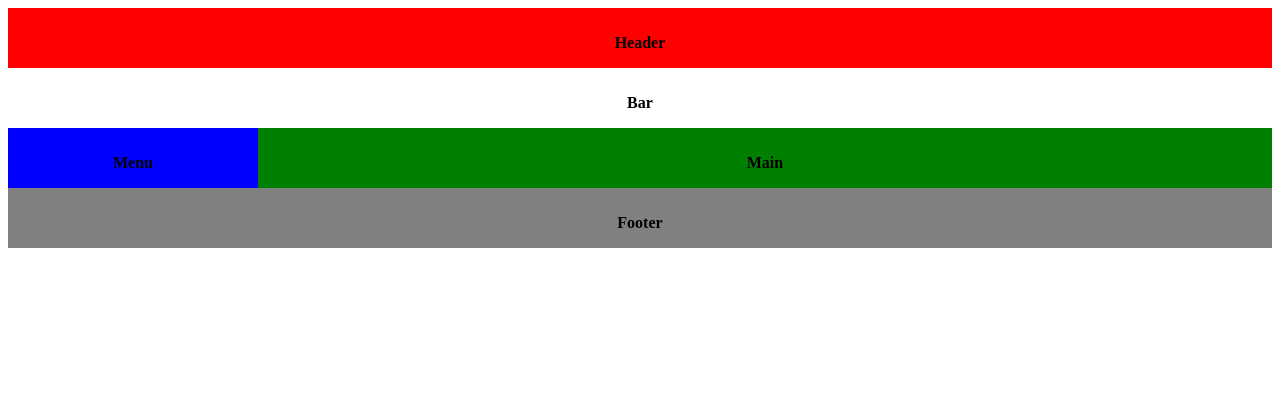
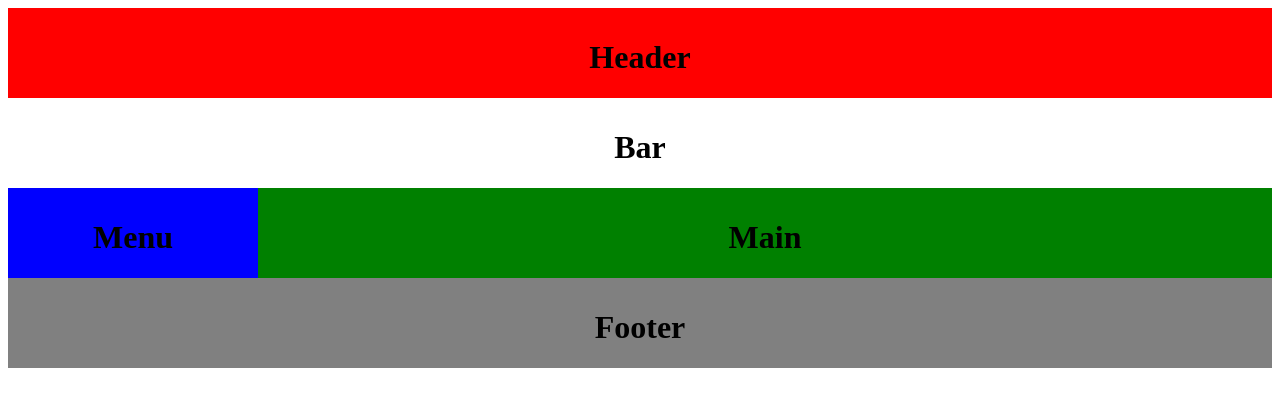
Before and after one commit to DuyNgoc2308/DemoFlex, a plain HTML site: page StandardTemplate/htmlAndCss/gridTemplate.html in a window 1280 px wide. Drawn offline with Linux system fonts and the light colour scheme.

Commit message:
Update gridTemplate.html

```diff
--- a/StandardTemplate/htmlAndCss/gridTemplate.html
+++ b/StandardTemplate/htmlAndCss/gridTemplate.html
@@ -7,19 +7,19 @@
 <body>
 <div class="grid-container">
 	<div class="header">
-		<p><b>Header</b></p>
+		<p><h1>Header</h1></p>
 	</div>
 	<div class="bar">
-		<p><b>Bar</b></p>
+		<p><h1>Bar</h1></p>
 	</div>
 	<div class="menu">
-	<p><b>Menu</b></p>
+		<p><h1>Menu</h1></p>
 	</div>
 	<div class="main">
-	<p><b>Main</b></p>
+		<p><h1>Main</h1></p>
 	</div>
 	<div class="footer">
-		<p><b>Footer</b></p>
+		<p><h1>Footer</h1></p>
 	</div>
 </body>
 </html>
```
